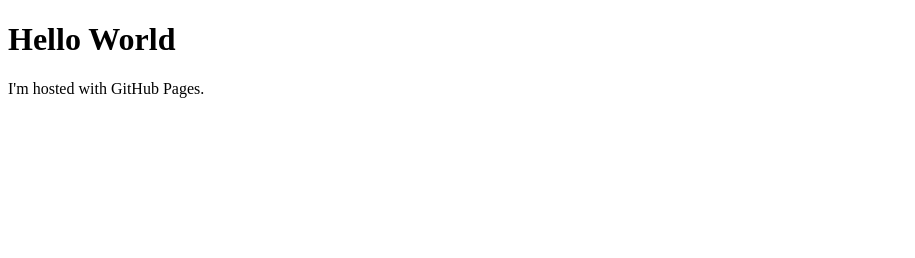
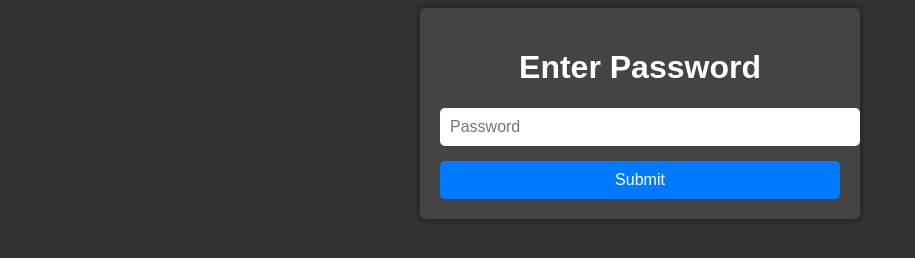
Before and after one commit to ObserversOfUnusualPhenomena/ObserversOfUnusualPhenomena.github.io, a plain HTML site: page index.html in a window 1280 px wide. Shown: the whole page, without its empty margins (0-915 px from the left). Drawn offline with Linux system fonts and the light colour scheme.

Commit message:
Initial Commit

```diff
--- a/index.html
+++ b/index.html
@@ -1,7 +1,59 @@
 <!DOCTYPE html>
 <html>
+<head>
+  <title>Password Protected Site</title>
+  <style>
+    body {
+      background-color: #333;
+      color: #fff;
+      font-family: Arial, sans-serif;
+    }
+
+    .container {
+      max-width: 400px;
+      margin: 0 auto;
+      padding: 20px;
+      background-color: #444;
+      border-radius: 5px;
+      box-shadow: 0 0 10px rgba(0, 0, 0, 0.5);
+    }
+
+    h1 {
+      text-align: center;
+    }
+
+    input[type="password"] {
+      width: 100%;
+      padding: 10px;
+      margin-bottom: 15px;
+      border: none;
+      border-radius: 5px;
+      font-size: 16px;
+    }
+
+    input[type="submit"] {
+      width: 100%;
+      padding: 10px;
+      border: none;
+      border-radius: 5px;
+      background-color: #007bff;
+      color: #fff;
+      font-size: 16px;
+      cursor: pointer;
+    }
+
+    input[type="submit"]:hover {
+      background-color: #0056b3;
+    }
+  </style>
+</head>
 <body>
-<h1>Hello World</h1>
-<p>I'm hosted with GitHub Pages.</p>
+  <div class="container">
+    <h1>Enter Password</h1>
+    <form action="process.php" method="POST">
+      <input type="password" name="password" placeholder="Password" required>
+      <input type="submit" value="Submit">
+    </form>
+  </div>
 </body>
 </html>
```
